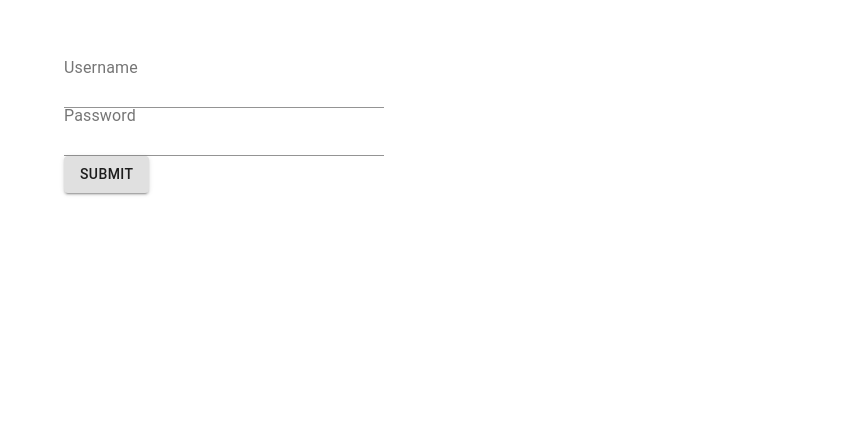
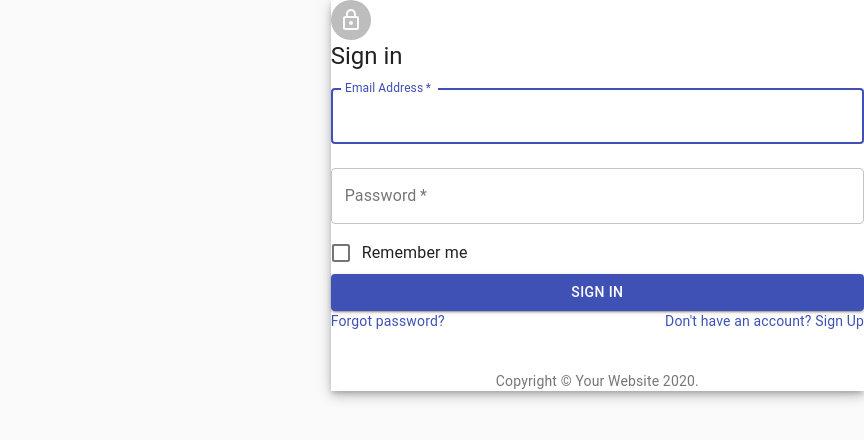
Before and after one commit to shudaniel/ChatWithStrangers, a React (Create React App) app: page / in a window 1280 px wide. Shown: the top 440 px of the page, without its empty margins (416-1280 px from the left). Built offline with nearby package versions, Linux system fonts and the light colour scheme.

Commit message:
login wip

```diff
--- a/package.json
+++ b/package.json
@@ -4,6 +4,7 @@
   "private": true,
   "dependencies": {
     "@material-ui/core": "^4.9.8",
+    "@material-ui/icons": "^4.9.1",
     "@testing-library/jest-dom": "^4.2.4",
     "@testing-library/react": "^9.3.2",
     "@testing-library/user-event": "^7.1.2",
--- a/src/Login/Login.css
+++ b/src/Login/Login.css
@@ -1,14 +1,30 @@
-@media all and (min-width: 480px) {
-  .Login {
-    margin: 0 auto;
-    padding: 60px 0;
-    max-width: 320px;
-  }
 
-  .Login-btn {
-    display: block;
-    margin-left: auto;
-    margin-right: auto;
-    margin-top: 5px;
-  }
+.login-root {
+    height: '100vh',
 }
+
+.login-image {
+    backgroundImage: 'url(https://source.unsplash.com/random)',
+    backgroundColor:
+        theme.palette.type === 'light' ? theme.palette.grey[50] : theme.palette.grey[900],
+    backgroundSize: 'cover',
+    backgroundPosition: 'center',
+}
+.login-paper {
+    margin: theme.spacing(8, 4),
+    display: 'flex',
+    flexDirection: 'column',
+    alignItems: 'center',
+}
+.login-avatar {
+    margin: theme.spacing(1),
+    backgroundColor: theme.palette.secondary.main,
+}
+.login-form {
+    width: 100%,
+    marginTop: theme.spacing(1),
+}
+
+.login-submit {
+    margin: theme.spacing(3, 0, 2),
+}
--- a/src/Login/Login.js
+++ b/src/Login/Login.js
@@ -1,30 +1,106 @@
-import React from 'react';
-import { Component } from 'react';
-import { Button, FormGroup, Input, InputLabel } from "@material-ui/core";
-import logo from '../logo.svg';
-import './Login.css';
+import React, { Component } from 'react';
+import Avatar from '@material-ui/core/Avatar';
+import Button from '@material-ui/core/Button';
+import CssBaseline from '@material-ui/core/CssBaseline';
+import TextField from '@material-ui/core/TextField';
+import FormControlLabel from '@material-ui/core/FormControlLabel';
+import Checkbox from '@material-ui/core/Checkbox';
+import Link from '@material-ui/core/Link';
+import Paper from '@material-ui/core/Paper';
+import Box from '@material-ui/core/Box';
+import Grid from '@material-ui/core/Grid';
+import LockOutlinedIcon from '@material-ui/icons/LockOutlined';
+import Typography from '@material-ui/core/Typography';
+import { makeStyles } from '@material-ui/core/styles';
+
+function Copyright() {
+  return (
+    <Typography variant="body2" color="textSecondary" align="center">
+      {'Copyright © '}
+      <Link color="inherit" href="https://material-ui.com/">
+        Your Website
+      </Link>{' '}
+      {new Date().getFullYear()}
+      {'.'}
+    </Typography>
+  );
+}
 
 class Login extends Component {
     constructor(props) {
-        super(props);
+        super(props)
 
-        this.state = {
-        };
+        this.state = {};
     }
 
     render() {
         return (
-            <div className="Login">
-                <FormGroup controlId="username" bsSize="large">
-                    <InputLabel htmlFor="username-input">Username</InputLabel>
-                    <Input id="username-input" aria-describedby="my-username-input" />
-                </FormGroup>
-                <FormGroup controlId="password" bsSize="large">
-                    <InputLabel htmlFor="password-input">Password</InputLabel>
-                    <Input id="password-input" aria-describedby="my-password-input" />
-                </FormGroup>
-                <Button className="Login-btn" variant="contained">Submit</Button>
+        <Grid container component="main" className="login-root">
+            <CssBaseline />
+            <Grid item xs={false} sm={4} md={7} className="login-image" />
+            <Grid item xs={12} sm={8} md={5} component={Paper} elevation={6} square>
+            <div className="login-paper">
+                <Avatar className="login-avatar">
+                <LockOutlinedIcon />
+                </Avatar>
+                <Typography component="h1" variant="h5">
+                Sign in
+                </Typography>
+                <form className="login-form" noValidate>
+                <TextField
+                    variant="outlined"
+                    margin="normal"
+                    required
+                    fullWidth
+                    id="email"
+                    label="Email Address"
+                    name="email"
+                    autoComplete="email"
+                    autoFocus
+                />
+                <TextField
+                    variant="outlined"
+                    margin="normal"
+                    required
+                    fullWidth
+                    name="password"
+                    label="Password"
+                    type="password"
+                    id="password"
+                    autoComplete="current-password"
+                />
+                <FormControlLabel
+                    control={<Checkbox value="remember" color="primary" />}
+                    label="Remember me"
+                />
+                <Button
+                    type="submit"
+                    fullWidth
+                    variant="contained"
+                    color="primary"
+                    className="login-submit"
+                >
+                    Sign In
+                </Button>
+                <Grid container>
+                    <Grid item xs>
+                    <Link href="#" variant="body2">
+                        Forgot password?
+                    </Link>
+                    </Grid>
+                    <Grid item>
+                    <Link href="#" variant="body2">
+                        {"Don't have an account? Sign Up"}
+                    </Link>
+                    </Grid>
+                </Grid>
+                <Box mt={5}>
+                    <Copyright />
+                </Box>
+                </form>
             </div>
+            </Grid>
+        </Grid>
         );
     }
 }
```
Also changed, not shown: 1 other file (tests, documents, lock files or other folders).
